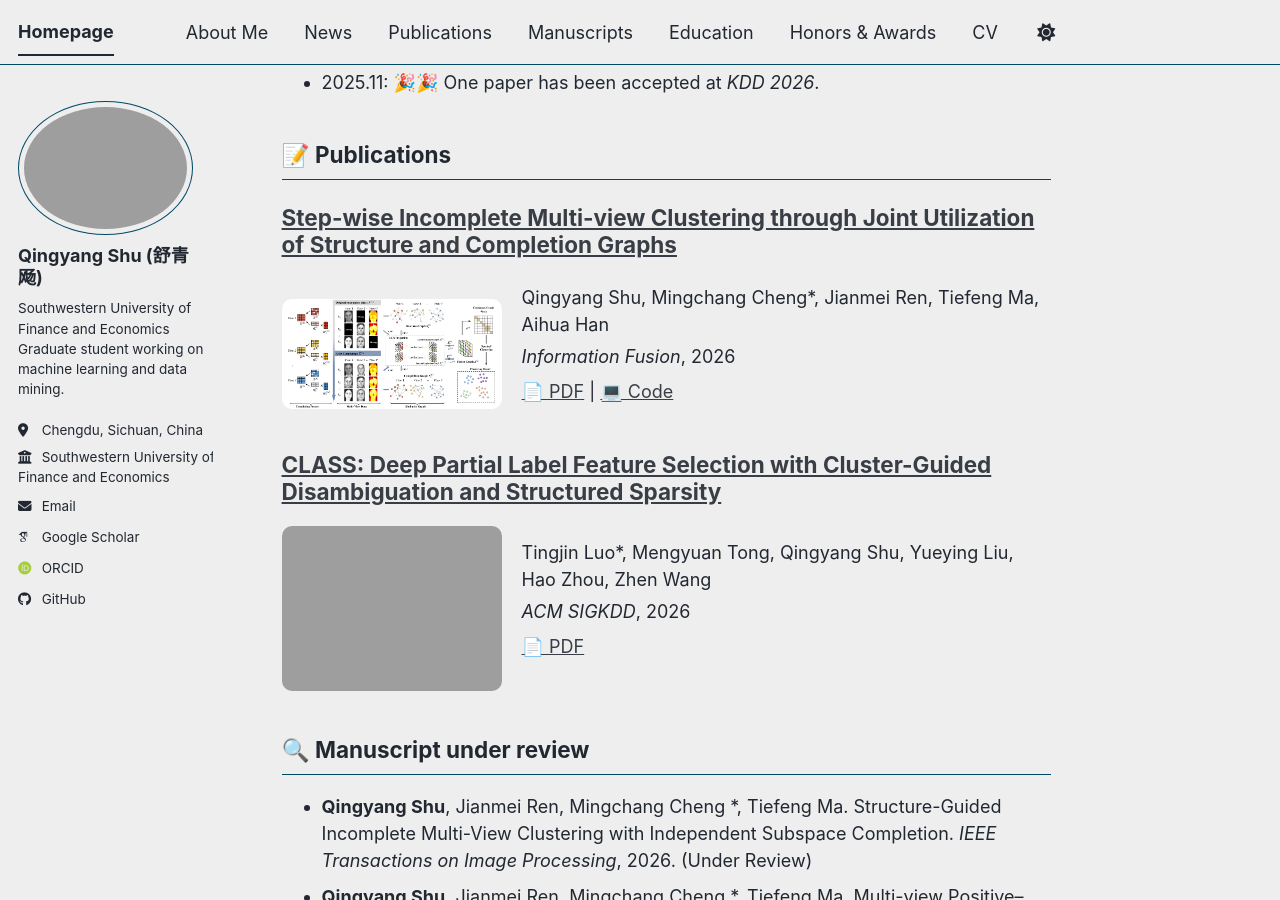
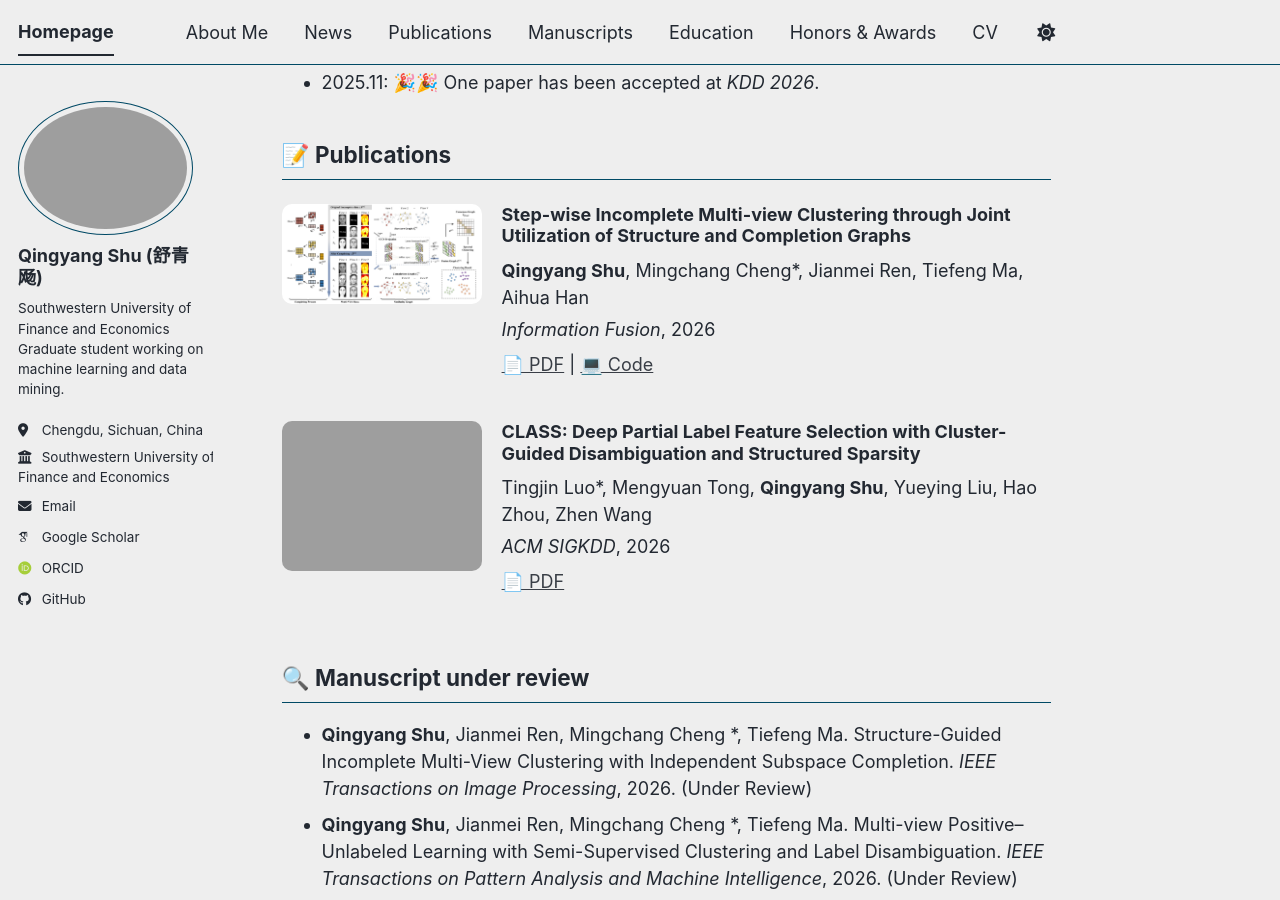
Before and after one commit to Qingyang-Shu/Qingyang-Shu.github.io, a Jekyll site: the page built from _pages/about.md, in a window 1280 px wide and 900 px high, scrolled down 658 px. Built offline with Jekyll 4.4.1, drawn with Linux system fonts in a browser that asks for light colours; some web fonts are replaced; a script bundle is joined from its source files by our own code; library files that are not in the unit come from our copies.

Commit message:
Update archive-single.html

```diff
--- a/_includes/archive-single.html
+++ b/_includes/archive-single.html
@@ -28,33 +28,14 @@
       </div>
     {% endif %}
 
-    <!-- 标题 -->
-    <h2 class="archive__item-title" itemprop="headline">
-      {% if post.link %}
-        <a href="{{ post.link }}">{{ title }}</a>
-        <a href="{{ base_path }}{{ post.url }}" rel="permalink">
-          <i class="fa fa-link" aria-hidden="true"></i>
-        </a>
-      {% else %}
-        <a href="{{ base_path }}{{ post.url }}" rel="permalink">{{ title }}</a>
-      {% endif %}
-    </h2>
-
-    <!-- 阅读时间（保留） -->
-    {% if post.read_time %}
-      <p class="page__meta">
-        <i class="fa fa-clock" aria-hidden="true"></i> {% include read-time.html %}
-      </p>
-    {% endif %}
-
     <!-- 🎯 核心修改：Publications 左右布局 -->
     {% if post.collection == 'publications' %}
 
-    <div style="display: flex; align-items: center; margin-top: 10px; margin-bottom: 20px;">
+    <div style="display: flex; align-items: flex-start; margin-top: 10px; margin-bottom: 20px; gap: 20px;">
 
       <!-- 左边：图片 -->
       {% if post.image %}
-      <div style="flex: 0 0 220px; margin-right: 20px;">
+      <div style="flex: 0 0 200px;">
         <img src="{{ post.image | prepend: base_path }}" style="width: 100%; border-radius: 10px;">
       </div>
       {% endif %}
@@ -62,14 +43,23 @@
       <!-- 右边：内容 -->
       <div style="flex: 1;">
 
-        <!-- 作者 -->
+        <!-- 论文标题 -->
+        <h3 class="archive__item-title" style="margin: 0 0 10px 0;">
+          {{ title }}
+        </h3>
+
+        <!-- 作者（Qingyang Shu 加粗） -->
         <p style="margin: 5px 0;">
-          {{ post.authors }}
+          {% if post.authors contains "Qingyang Shu" %}
+            {{ post.authors | replace: "Qingyang Shu", "<strong>Qingyang Shu</strong>" }}
+          {% else %}
+            {{ post.authors }}
+          {% endif %}
         </p>
 
-        <!-- 会议 -->
+        <!-- 会议/期刊和年份 -->
         <p style="margin: 5px 0;">
-          <em>{{ post.venue }}</em>, {{ post.date | date: "%Y" }}
+          <em>{{ post.venue }}</em>{% if post.year %}, {{ post.year }}{% endif %}
         </p>
 
         <!-- 按钮 -->
@@ -92,6 +82,25 @@
     {% else %}
 
     <!-- 非 publications 保持原逻辑 -->
+    <!-- 标题 -->
+    <h2 class="archive__item-title" itemprop="headline">
+      {% if post.link %}
+        <a href="{{ post.link }}">{{ title }}</a>
+        <a href="{{ base_path }}{{ post.url }}" rel="permalink">
+          <i class="fa fa-link" aria-hidden="true"></i>
+        </a>
+      {% else %}
+        <a href="{{ base_path }}{{ post.url }}" rel="permalink">{{ title }}</a>
+      {% endif %}
+    </h2>
+
+    <!-- 阅读时间（保留） -->
+    {% if post.read_time %}
+      <p class="page__meta">
+        <i class="fa fa-clock" aria-hidden="true"></i> {% include read-time.html %}
+      </p>
+    {% endif %}
+
     {% if post.collection == 'teaching' %}
       <p> {{ post.type }}, <i>{{ post.venue }}</i>, {{ post.date | default: "1900-01-01" | date: "%Y" }} </p>
     {% elsif post.date %}
```
